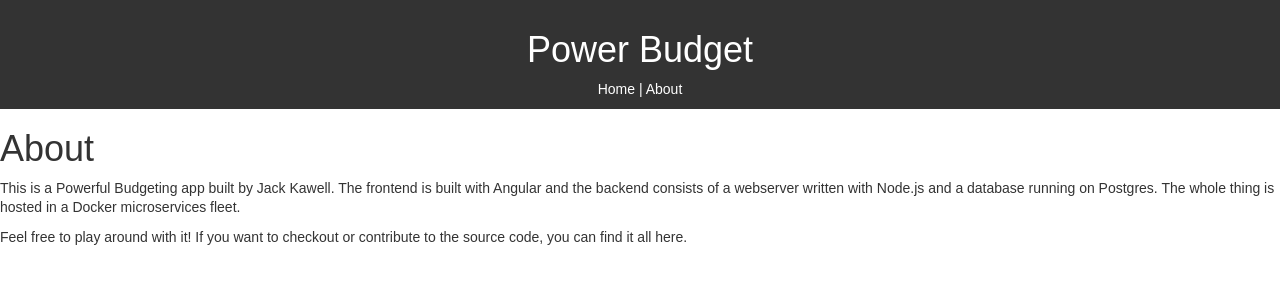
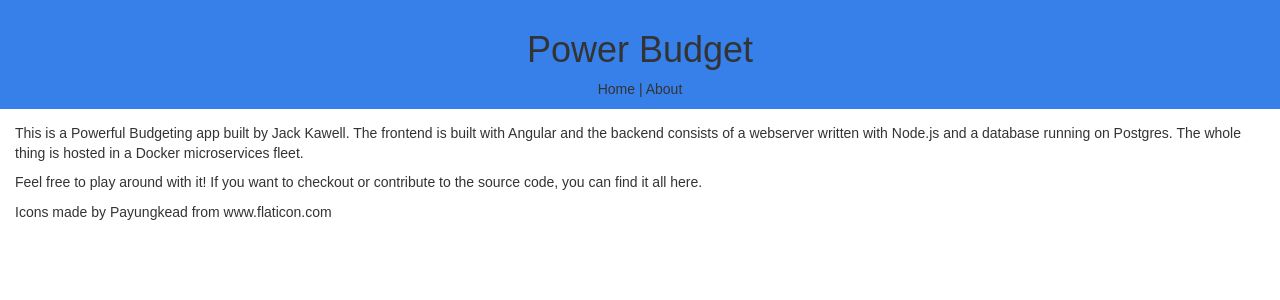
Before and after one commit to jgkawell/power-budget, an Angular app in the folder FrontEnd/: page /about in a window 1280 px wide. Shown: the top 300 px of the page. Built offline with nearby package versions, Linux system fonts and the light colour scheme.

Commit message:
Changed app colors and added reference to icon source

```diff
--- a/FrontEnd/src/app/components/layout/header/header.component.css
+++ b/FrontEnd/src/app/components/layout/header/header.component.css
@@ -1,11 +1,11 @@
 .header {
-  background: #333;
-  color: #fff;
+  background: #3780EA;
+  color: #333;
   text-align: center;
   padding: 10px;
 }
 
 .header a {
-  color: #fff;
+  color: #333;
   text-decoration: none;
 }
--- a/FrontEnd/src/app/components/pages/about/about.component.css
+++ b/FrontEnd/src/app/components/pages/about/about.component.css
@@ -0,0 +1,4 @@
+.main {
+    text-align: left;
+    padding: 15px;
+}
--- a/FrontEnd/src/app/components/pages/about/about.component.html
+++ b/FrontEnd/src/app/components/pages/about/about.component.html
@@ -1,15 +1,23 @@
 <div>
-  <h1>About</h1>
+  <div class="main">
     <p>
       This is a Powerful Budgeting app built by
-    <a href="https://www.jack-kawell.com" target="_blank">Jack Kawell</a>. The frontend is built
-    with Angular and the backend consists of a webserver written with Node.js
-    and a database running on Postgres. The whole thing is hosted in a Docker
-    microservices fleet.
+      <a href="https://www.jack-kawell.com" target="_blank">Jack Kawell</a>. The
+      frontend is built with Angular and the backend consists of a webserver
+      written with Node.js and a database running on Postgres. The whole thing is
+      hosted in a Docker microservices fleet.
     </p>
     <p>
       Feel free to play around with it! If you want to checkout or contribute to
       the source code, you can find it all
       <a href="https://github.com/jgkawell/power-budget" target="_blank">here</a>.
     </p>
+    <p>
+      Icons made by
+      <a href="https://www.flaticon.com/authors/payungkead" title="Payungkead"
+        >Payungkead</a
+      >
+      from <a href="https://www.flaticon.com/" title="Flaticon">www.flaticon.com</a>
+    </p>
   </div>
+</div>
```
Also changed, not shown: FrontEnd/src/manifest.webmanifest. Lines whose indentation alone changed are shown as unchanged.
